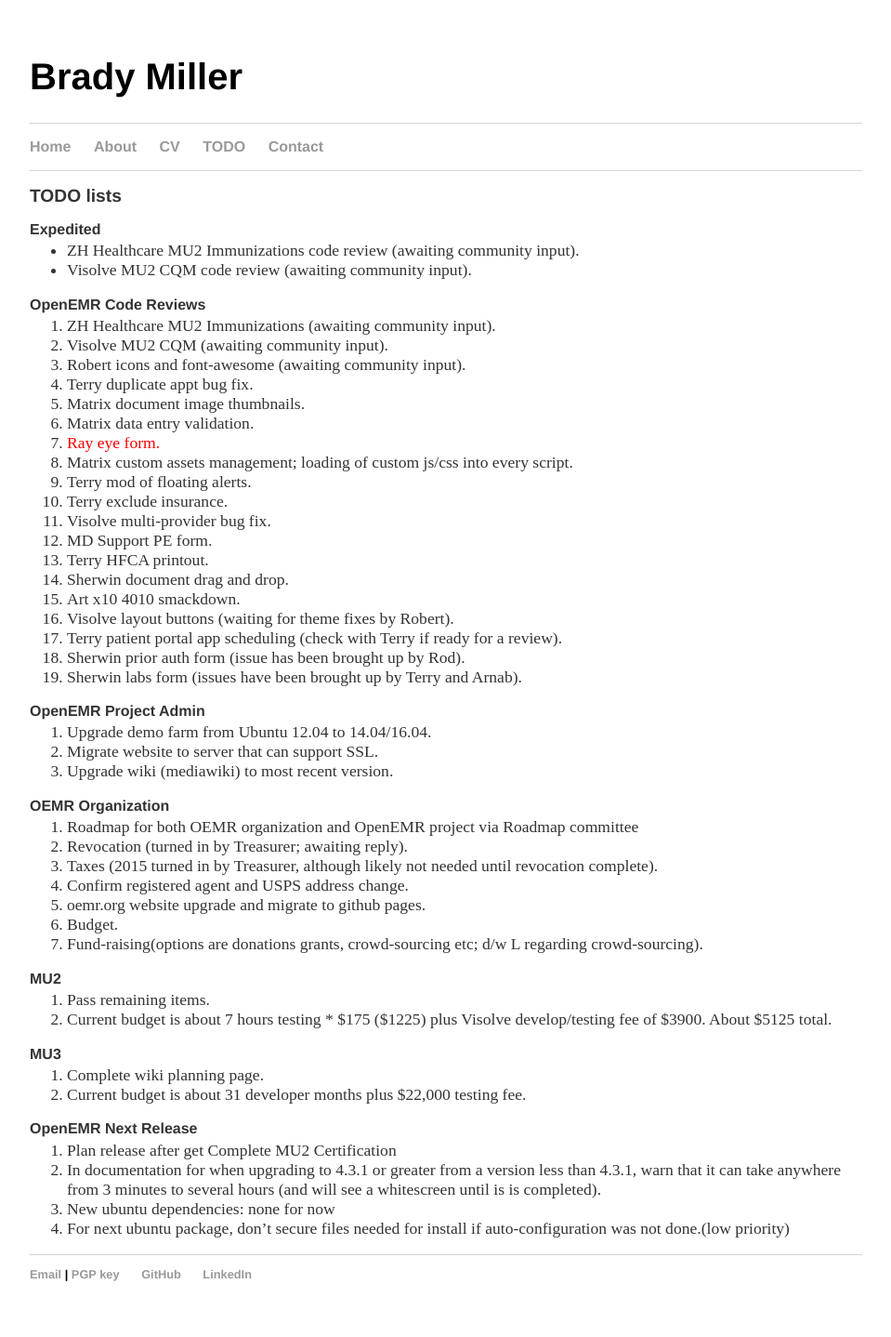
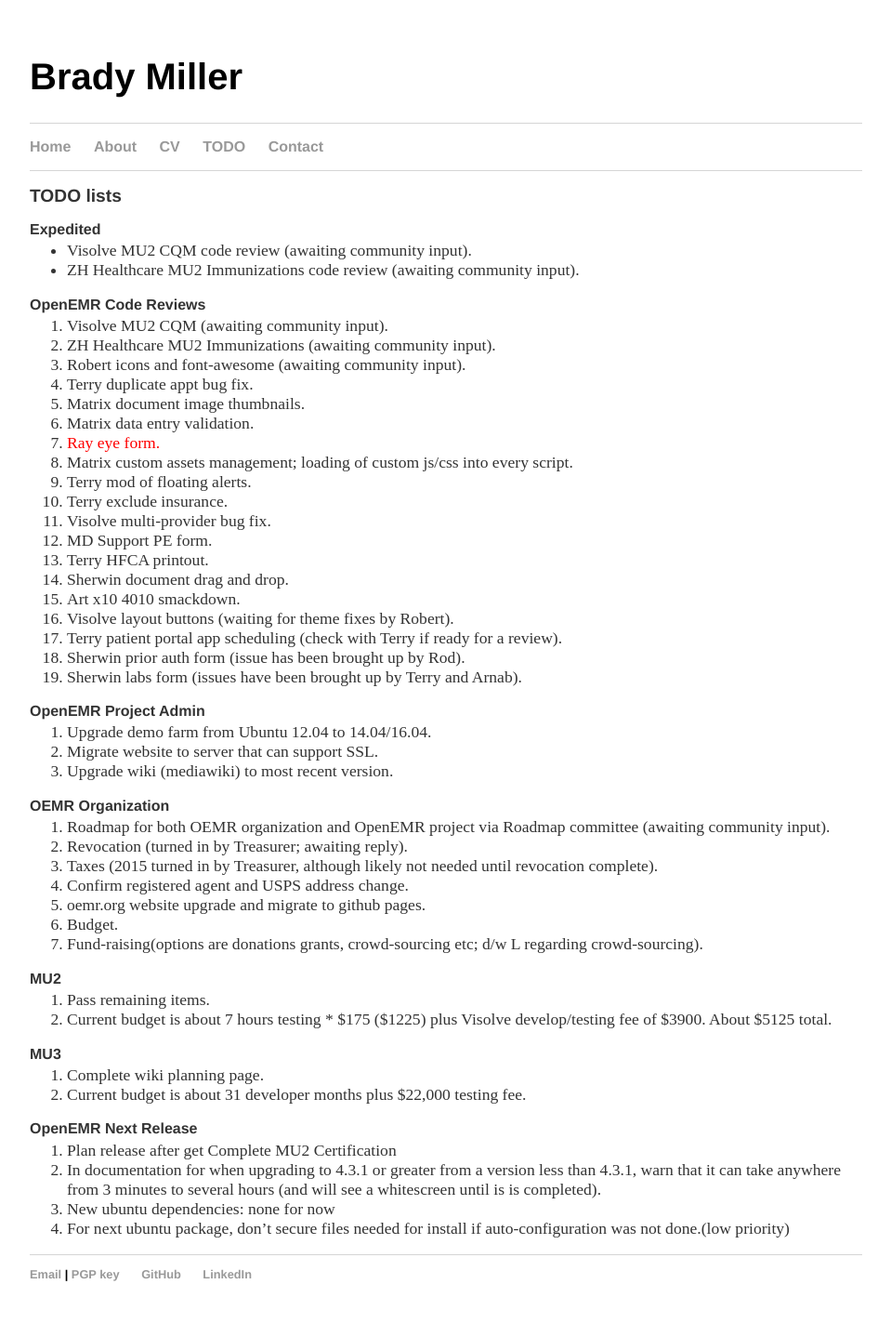
Before and after one commit to bradymiller/bradymiller.github.io, a Jekyll site: the page built from todo/index.md, in a window 1280 px wide. Shown: the whole page at 93% size, without its empty margins (160-1119 px from the left). Built offline with Jekyll 4.4.1, drawn with Linux system fonts in a browser that asks for light colours.

Commit message:
Update todo list

```diff
--- a/todo/index.md
+++ b/todo/index.md
@@ -4,12 +4,12 @@
 ## TODO lists
 
 ### Expedited
+* Visolve MU2 CQM code review (awaiting community input).
 * ZH Healthcare MU2 Immunizations code review (awaiting community input).
-* Visolve MU2 CQM code review (awaiting community input).
 
 ### OpenEMR Code Reviews
+1. Visolve MU2 CQM (awaiting community input).
 1. ZH Healthcare MU2 Immunizations (awaiting community input).
-1. Visolve MU2 CQM (awaiting community input).
 1. Robert icons and font-awesome (awaiting community input).
 1. Terry duplicate appt bug fix.
 1. Matrix document image thumbnails.
@@ -34,7 +34,7 @@
 1. Upgrade wiki (mediawiki) to most recent version.
 
 ### OEMR Organization
-1. Roadmap for both OEMR organization and OpenEMR project via Roadmap committee
+1. Roadmap for both OEMR organization and OpenEMR project via Roadmap committee (awaiting community input).
 1. Revocation (turned in by Treasurer; awaiting reply).
 1. Taxes (2015 turned in by Treasurer, although likely not needed until revocation complete).
 1. Confirm registered agent and USPS address change.
```
